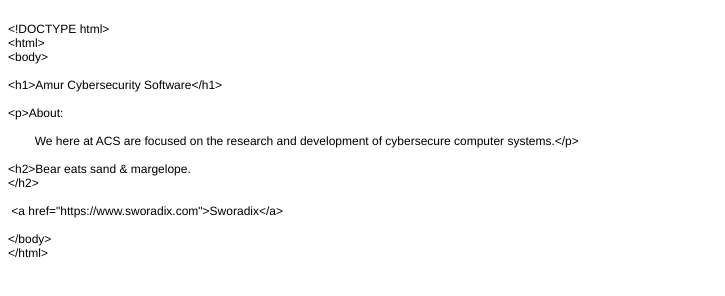
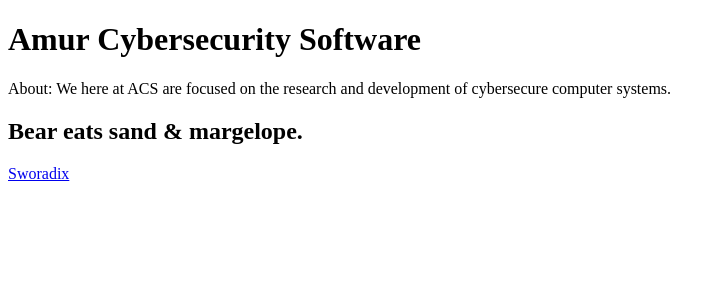
Before and after one commit to Amur-Cybersecurity/Amur-Cybersecurity.github.io, a plain HTML site: page ACS.html in a window 1280 px wide. Shown: the whole page, without its empty margins (0-725 px from the left). Drawn offline with Linux system fonts and the light colour scheme.

Commit message:
Update ACS.html

```diff
--- a/ACS.html
+++ b/ACS.html
@@ -1,35 +1,18 @@
-<!DOCTYPE html PUBLIC "-//W3C//DTD HTML 4.01//EN" "http://www.w3.org/TR/html4/strict.dtd">
+
+<!DOCTYPE html>
 <html>
-<head>
-  <meta http-equiv="Content-Type" content="text/html; charset=utf-8">
-  <meta http-equiv="Content-Style-Type" content="text/css">
-  <title></title>
-  <meta name="Generator" content="Cocoa HTML Writer">
-  <meta name="CocoaVersion" content="1894.6">
-  <style type="text/css">
-    p.p1 {margin: 0.0px 0.0px 0.0px 0.0px; font: 12.0px Helvetica; min-height: 14.0px}
-    p.p2 {margin: 0.0px 0.0px 0.0px 0.0px; font: 12.0px Helvetica}
-    span.Apple-tab-span {white-space:pre}
-  </style>
-</head>
 <body>
-<p class="p1"><br></p>
-<p class="p2">&lt;!DOCTYPE html&gt;</p>
-<p class="p2">&lt;html&gt;</p>
-<p class="p2">&lt;body&gt;</p>
-<p class="p1"><br></p>
-<p class="p2">&lt;h1&gt;Amur Cybersecurity Software&lt;/h1&gt;</p>
-<p class="p1"><br></p>
-<p class="p2">&lt;p&gt;About:</p>
-<p class="p1"><br></p>
-<p class="p2"><span class="Apple-tab-span">	</span>We here at ACS are focused on the research and development of cybersecure computer systems.&lt;/p&gt;</p>
-<p class="p1"><br></p>
-<p class="p2">&lt;h2&gt;Bear eats sand &amp; margelope.</p>
-<p class="p2">&lt;/h2&gt;</p>
-<p class="p1"><br></p>
-<p class="p2"><span class="Apple-converted-space"> </span>&lt;a href="https://www.sworadix.com"&gt;Sworadix&lt;/a&gt;</p>
-<p class="p1"><br></p>
-<p class="p2">&lt;/body&gt;</p>
-<p class="p2">&lt;/html&gt;</p>
+
+<h1>Amur Cybersecurity Software</h1>
+
+<p>About:
+
+	We here at ACS are focused on the research and development of cybersecure computer systems.</p>
+
+<h2>Bear eats sand & margelope.
+</h2>
+
+ <a href="https://www.sworadix.com">Sworadix</a>
+
 </body>
 </html>
```
